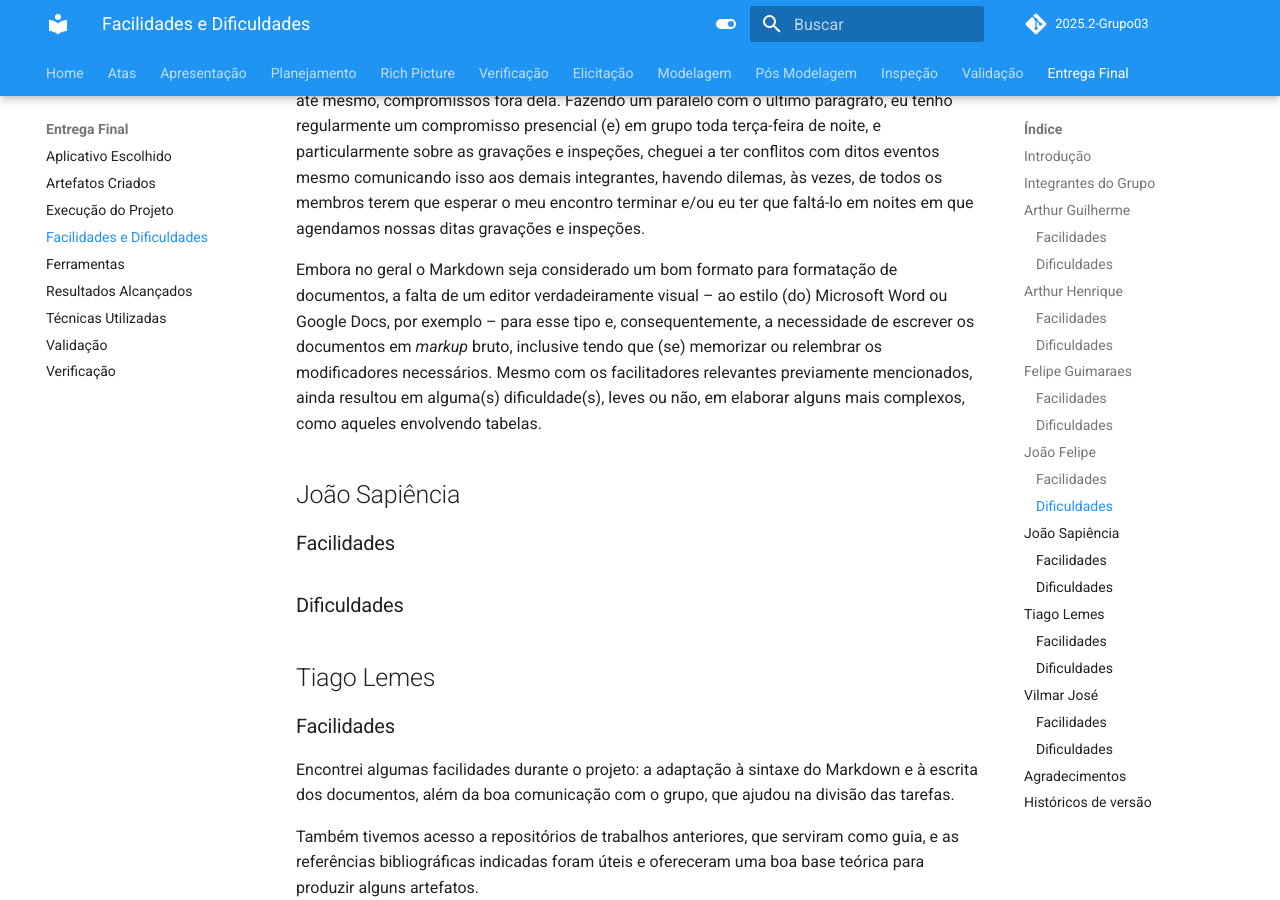
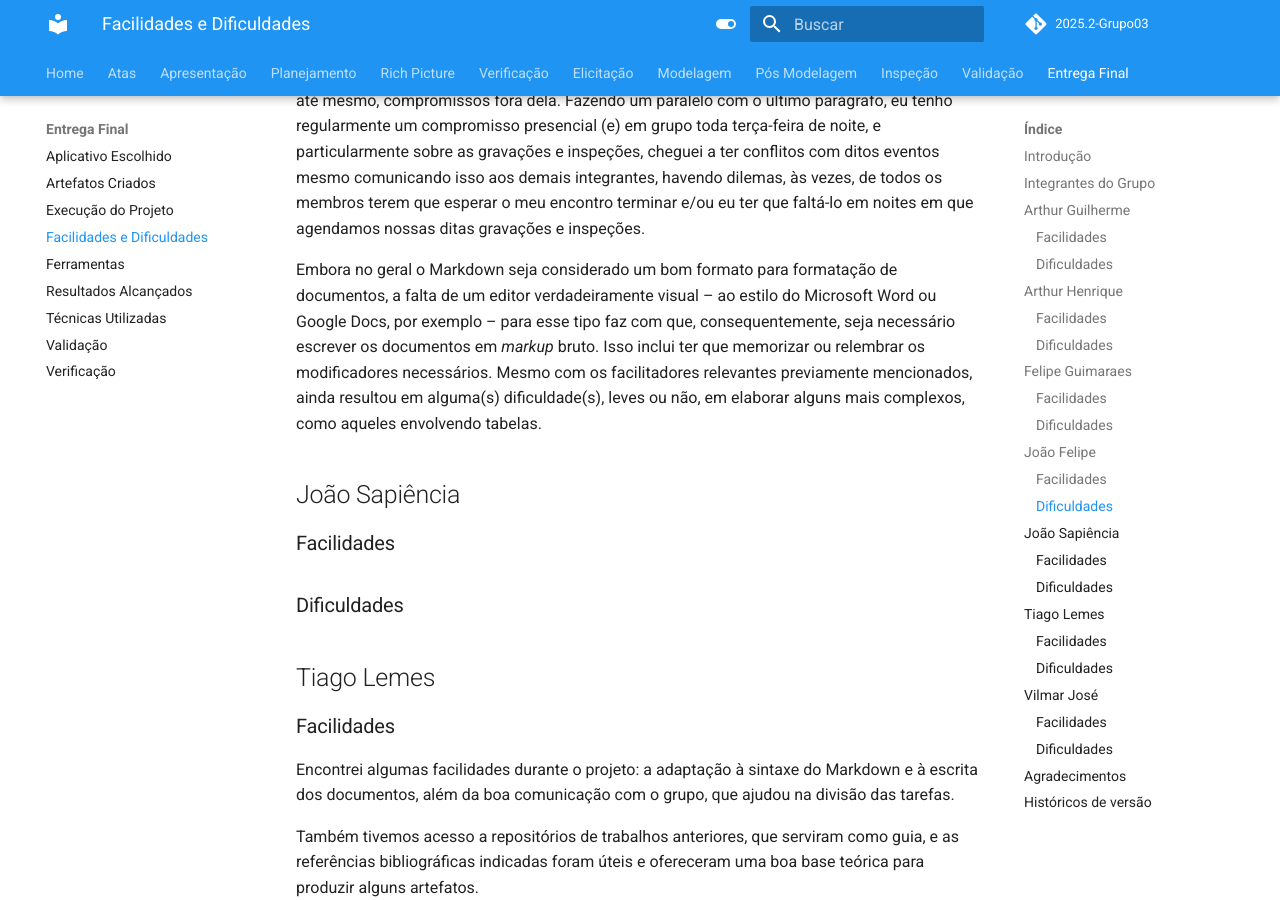
Before and after one commit to Requisitos-de-Software/2025.2-Grupo03, an MkDocs documentation site: the page built from docs/Entrega_Final/facilidades_dificuldades.md, in a window 1280 px wide and 900 px high, scrolled down 3406 px. Built offline with MkDocs 1.6.1 and Material for MkDocs 9.7.7, drawn with Linux system fonts in a browser that asks for light colours; comment, search, counter and statistics services are not loaded.

Commit message:
Update docs/Entrega_Final/facilidades_dificuldades.md
Co-authored-by: Copilot <175728472+Copilot@users.noreply.github.com>

```diff
--- a/docs/Entrega_Final/facilidades_dificuldades.md
+++ b/docs/Entrega_Final/facilidades_dificuldades.md
@@ -122,10 +122,10 @@ os membros terem que esperar o meu encontro terminar e/ou eu ter que faltá-lo
 em noites em que agendamos nossas ditas gravações e inspeções.
 
 Embora no geral o Markdown seja considerado um bom formato para formatação de
-documentos, a falta de um editor verdadeiramente visual – ao estilo (do)
-Microsoft Word ou Google Docs, por exemplo – para esse tipo e,
-consequentemente, a necessidade de escrever os documentos em *markup* bruto,
-inclusive tendo que (se) memorizar ou relembrar os modificadores necessários.
+documentos, a falta de um editor verdadeiramente visual – ao estilo do
+Microsoft Word ou Google Docs, por exemplo – para esse tipo faz com que,
+consequentemente, seja necessário escrever os documentos em *markup* bruto.
+Isso inclui ter que memorizar ou relembrar os modificadores necessários.
 Mesmo com os facilitadores relevantes previamente mencionados, ainda resultou
 em alguma(s) dificuldade(s), leves ou não, em elaborar alguns mais complexos,
 como aqueles envolvendo tabelas.
```
